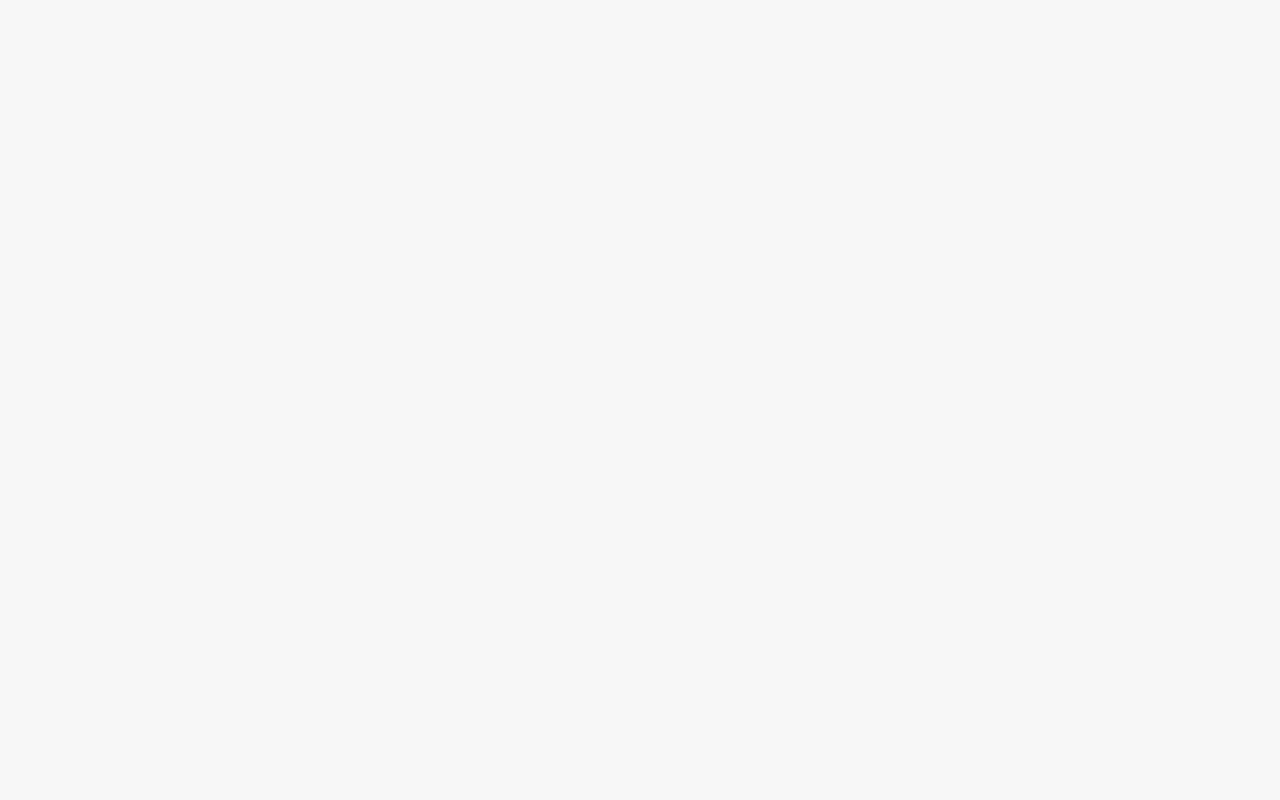
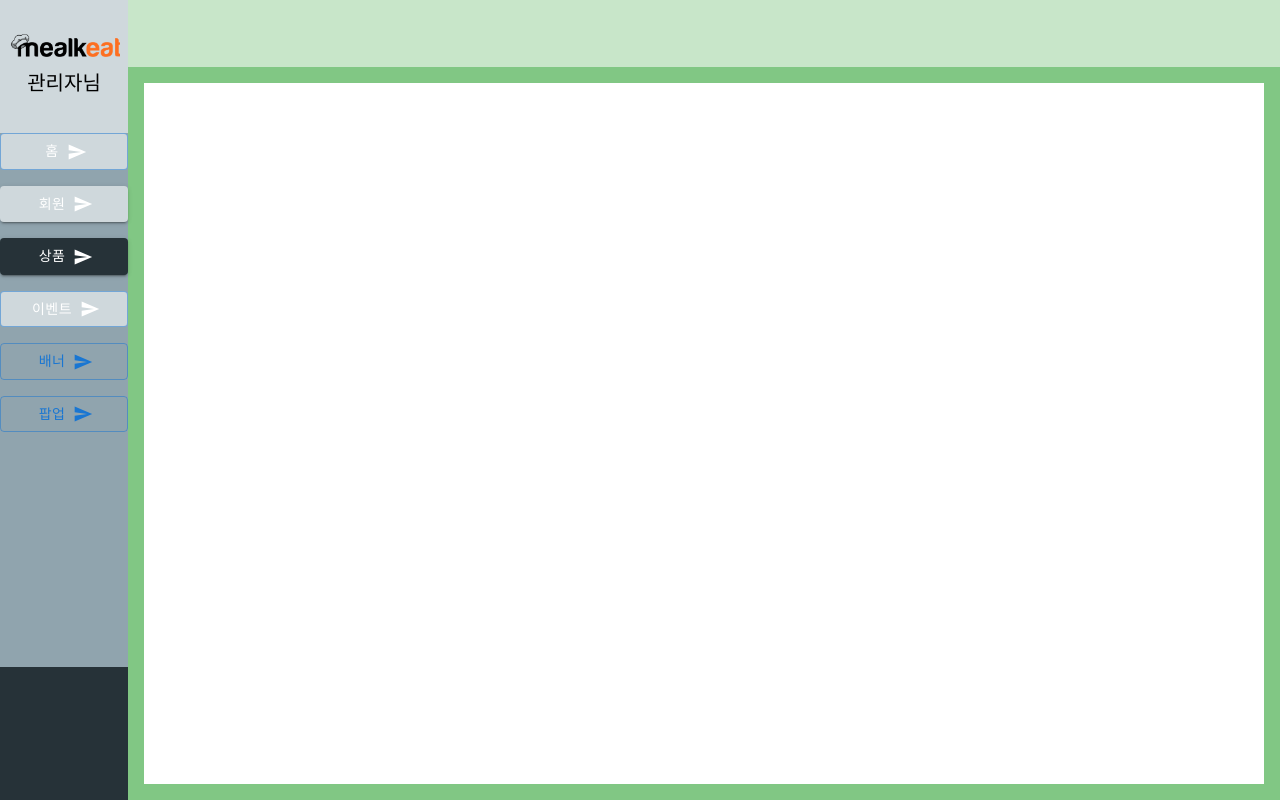
Before and after one commit to 7JEON8KI/frontend, a React (Create React App) app: page /bo/admin in a window 1280 px wide. Before the commit this address had no page. Built offline with nearby package versions, Linux system fonts and the light colour scheme; a web font is replaced by a local one.

Commit message:
admin page view

```diff
--- /dev/null
+++ b/src/components/bo/commons/BoLayout.style.ts
@@ -0,0 +1,24 @@
+import styled from "styled-components";
+
+export const StyledBoLayout = styled.div.attrs({ id: "container" })`
+  width: 100%;
+  height: 100%;
+`;
+
+export const StyledBoBody = styled.div`
+  width: 100vw;
+  height: 100vh;
+  display: grid;
+  grid-template-columns: 10% 90%;
+`;
+
+export const StyledBoSidebar = styled.div`
+  height: 100%;
+  background-color: #000000;
+  display: grid;
+`;
+export const StyledBoContent = styled.div`
+  height: 100%;
+  background-color: #e6e6e6;
+  display: grid;
+`;
--- /dev/null
+++ b/src/components/bo/commons/BoLayout.tsx
@@ -0,0 +1,51 @@
+import React from "react";
+import { Grid } from "@mui/material";
+import { blueGrey, green } from "@mui/material/colors";
+import { BoIcon } from "components/bo/global/BoIcon";
+import { BoNav } from "components/bo/global/BoNav";
+import BoTopbar from "components/bo/global/BoTopbar";
+import { StyledBoBody, StyledBoContent, StyledBoLayout, StyledBoSidebar } from "./BoLayout.style";
+
+interface Props {
+  children: React.ReactNode;
+}
+
+const BoLayout = ({ children }: Props): JSX.Element => {
+  return (
+    <StyledBoLayout>
+      <StyledBoBody>
+        <StyledBoSidebar>
+          <Grid container direction="column" justifyContent="flex-start" alignItems="center">
+            <Grid
+              item
+              container
+              xs={2}
+              width={"100%"}
+              alignItems="center"
+              justifyContent="center"
+              bgcolor={blueGrey[100]}
+            >
+              <BoIcon />
+            </Grid>
+            <Grid item xs={8} width={"100%"} bgcolor={blueGrey[300]}>
+              <BoNav />
+            </Grid>
+            <Grid item xs={2} width={"100%"} bgcolor={blueGrey[900]}></Grid>
+          </Grid>
+        </StyledBoSidebar>
+        <StyledBoContent>
+          <Grid container direction="column">
+            <Grid item xs={1} height={"100%"} width={"100%"} bgcolor={green[100]} p={2}>
+              {/* <BoTopbar />  */}
+            </Grid>
+            <Grid item xs={11} bgcolor={green[300]} p={2}>
+              {children}
+            </Grid>
+          </Grid>
+        </StyledBoContent>
+      </StyledBoBody>
+    </StyledBoLayout>
+  );
+};
+
+export default BoLayout;
--- /dev/null
+++ b/src/components/bo/global/BoIcon.tsx
@@ -0,0 +1,14 @@
+import { Box } from "@mui/material";
+import logo from "assets/images/logo.png";
+import React from "react";
+
+export const BoIcon = (): JSX.Element => {
+  return (
+    <Box p={1}>
+      <img src={logo} alt="mealkeat 로고" style={{ maxWidth: "100%", maxHeight: "100%" }} />
+      <Box p={1} textAlign={"center"} marginTop={1} fontSize={20}>
+        관리자님
+      </Box>
+    </Box>
+  );
+};
--- /dev/null
+++ b/src/components/bo/global/BoNav.tsx
@@ -0,0 +1,30 @@
+import Button from "@mui/material/Button";
+import Stack from "@mui/material/Stack";
+import SendIcon from "@mui/icons-material/Send";
+import React from "react";
+import { blueGrey } from "@mui/material/colors";
+
+export const BoNav = (): JSX.Element => {
+  return (
+    <Stack direction="column" spacing={2}>
+      <Button variant="outlined" sx={{ bgcolor: blueGrey[100], color: "white" }} endIcon={<SendIcon />}>
+        홈
+      </Button>
+      <Button variant="contained" sx={{ bgcolor: blueGrey[100], color: "white" }} endIcon={<SendIcon />}>
+        회원
+      </Button>
+      <Button variant="contained" sx={{ bgcolor: blueGrey[900], color: "white" }} endIcon={<SendIcon />}>
+        상품
+      </Button>
+      <Button variant="outlined" sx={{ bgcolor: blueGrey[100], color: "white" }} endIcon={<SendIcon />}>
+        이벤트
+      </Button>
+      <Button variant="outlined" endIcon={<SendIcon />}>
+        배너
+      </Button>
+      <Button variant="outlined" endIcon={<SendIcon />}>
+        팝업
+      </Button>
+    </Stack>
+  );
+};
--- /dev/null
+++ b/src/components/bo/global/BoTopbar.tsx
@@ -0,0 +1,41 @@
+import { Box, IconButton } from "@mui/material";
+import { red } from "@mui/material/colors";
+import React from "react";
+import InputBase from "@mui/material/InputBase";
+import LightModeOutlinedIcon from "@mui/icons-material/LightModeOutlined";
+import NotificationsOutlinedIcon from "@mui/icons-material/NotificationsOutlined";
+import SettingsOutlinedIcon from "@mui/icons-material/SettingsOutlined";
+import PersonOutlinedIcon from "@mui/icons-material/PersonOutlined";
+import SearchIcon from "@mui/icons-material/Search";
+
+const BoTopbar = () => {
+  return (
+    <Box display="flex" alignItems="center" justifyContent="space-between">
+      {/* SEARCH BAR */}
+      <Box display="flex" bgcolor={red[200]} borderRadius="3px">
+        <InputBase sx={{ ml: 2, flex: 1 }} placeholder="Search" />
+        <IconButton type="button" sx={{ p: 1 }}>
+          <SearchIcon />
+        </IconButton>
+      </Box>
+
+      {/* ICONS */}
+      <Box display="flex">
+        <IconButton>
+          <LightModeOutlinedIcon />
+        </IconButton>
+        <IconButton>
+          <NotificationsOutlinedIcon />
+        </IconButton>
+        <IconButton>
+          <SettingsOutlinedIcon />
+        </IconButton>
+        <IconButton>
+          <PersonOutlinedIcon />
+        </IconButton>
+      </Box>
+    </Box>
+  );
+};
+
+export default BoTopbar;
--- /dev/null
+++ b/src/pages/bo/admin/PageAdminMain.tsx
@@ -0,0 +1,13 @@
+import React from "react";
+import BoLayout from "components/bo/commons/BoLayout";
+import { Box } from "@mui/material";
+
+const PageAdminMain: React.FC = () => {
+  return (
+    <BoLayout>
+      <Box height="100%" width="100%" bgcolor="white"></Box>
+    </BoLayout>
+  );
+};
+
+export default PageAdminMain;
--- /dev/null
+++ b/src/pages/bo/manager/PageManagerMain.tsx
@@ -0,0 +1,7 @@
+import React from "react";
+
+const PageManagerMain = () => {
+  return <div>PageMypage</div>;
+};
+
+export default PageManagerMain;
```
Also changed, not shown: package.json (+20 -2 lines), src/routes/boRoutes.tsx (+5 -2 lines), 1 other file (tests, documents, lock files or other folders).
